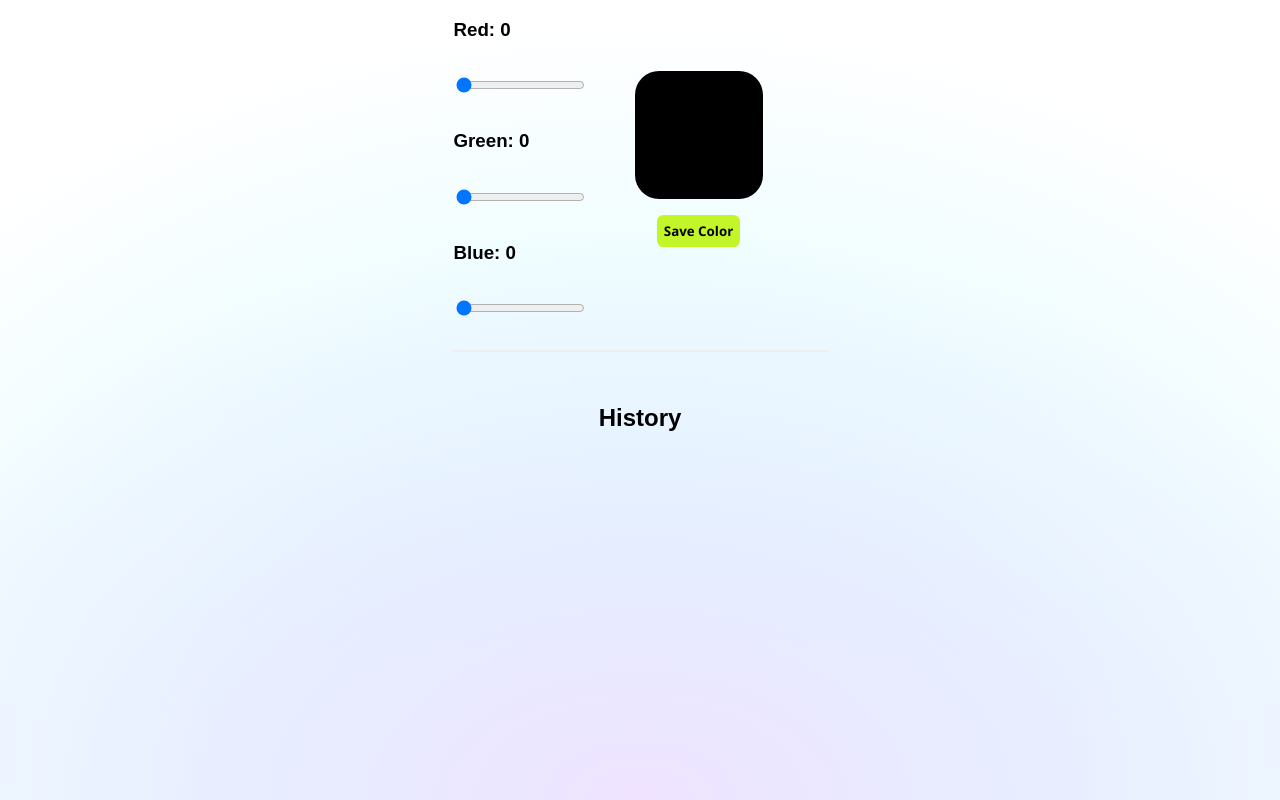
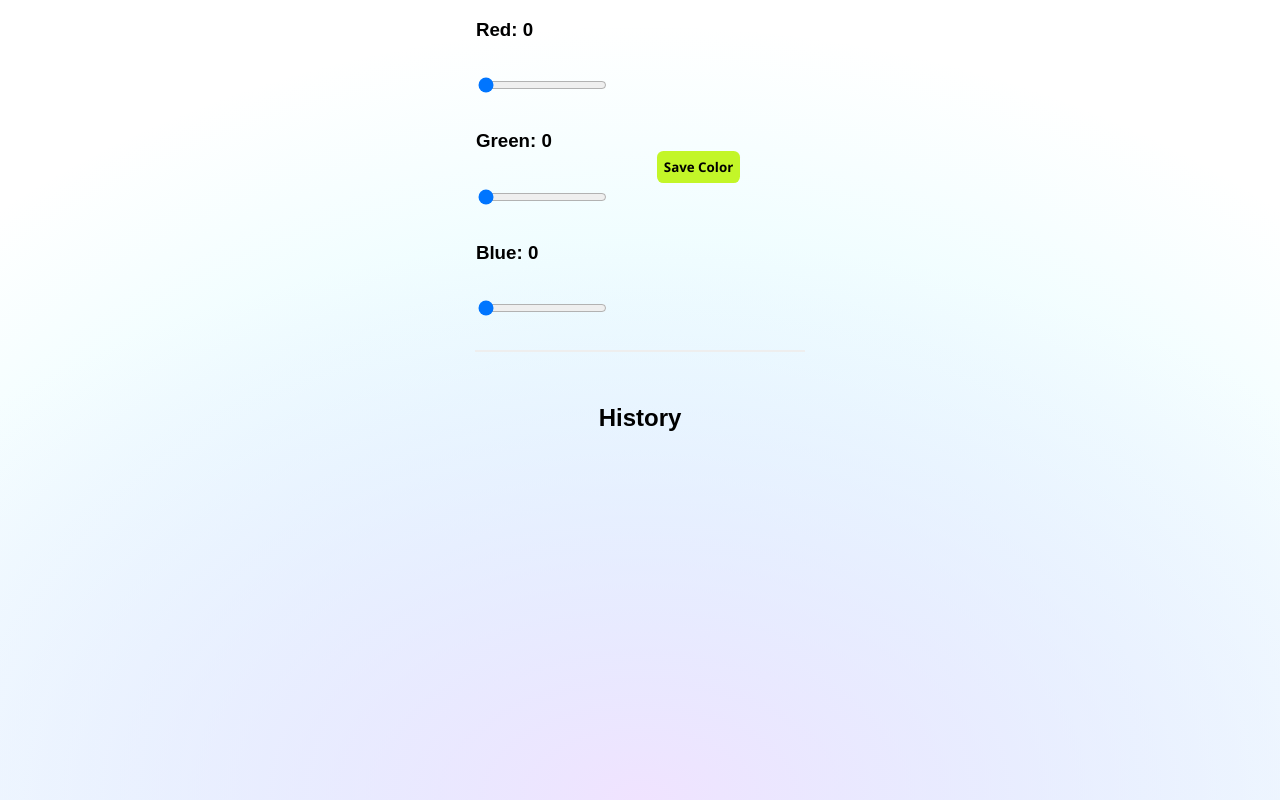
Before and after one commit to leonardo-vargas-de-paula/react-rgb, a React (Create React App) app: page / in a window 1280 px wide. Built offline with nearby package versions, Linux system fonts and the light colour scheme.

Commit message:
feat: define dinamicamente a classe da div do comonente colorbox

```diff
--- a/src/components/ColorBox/index.js
+++ b/src/components/ColorBox/index.js
@@ -1,12 +1,12 @@
 import "./styles.css"
 
-function ColorBox({backgroundColor}){
+function ColorBox({backgroundColor, type}){
     const [r, g, b] = backgroundColor.match(/\d+/g).map(Number);
     const isTooLight = (r + g + b) > 750;
 
 return (
     <div
-      className={`color-box ${isTooLight ? 'is-too-light' : ''}`}
+      className={`color-box-${type === 'history' ? 'history' : 'main'} ${isTooLight ? 'is-too-light' : ''}`}
       style={{ backgroundColor }}
     ></div>
 );
```
